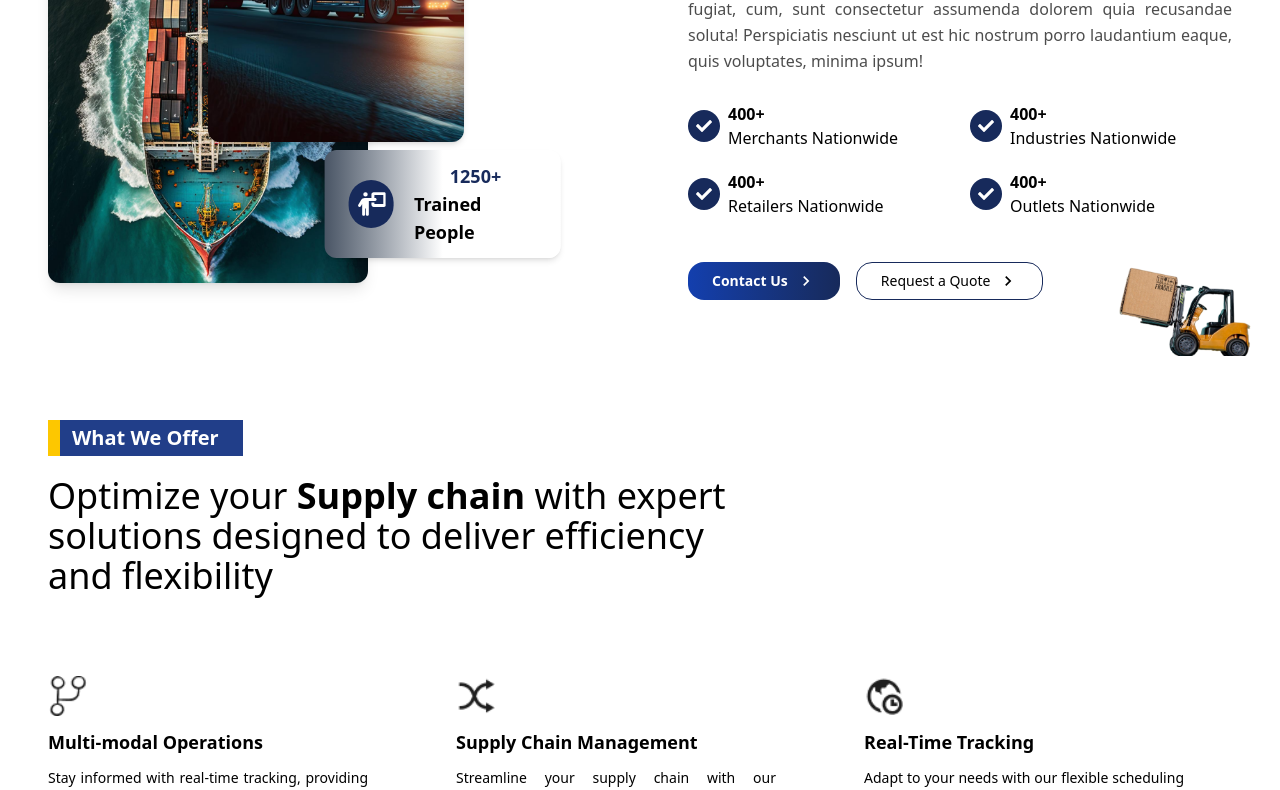
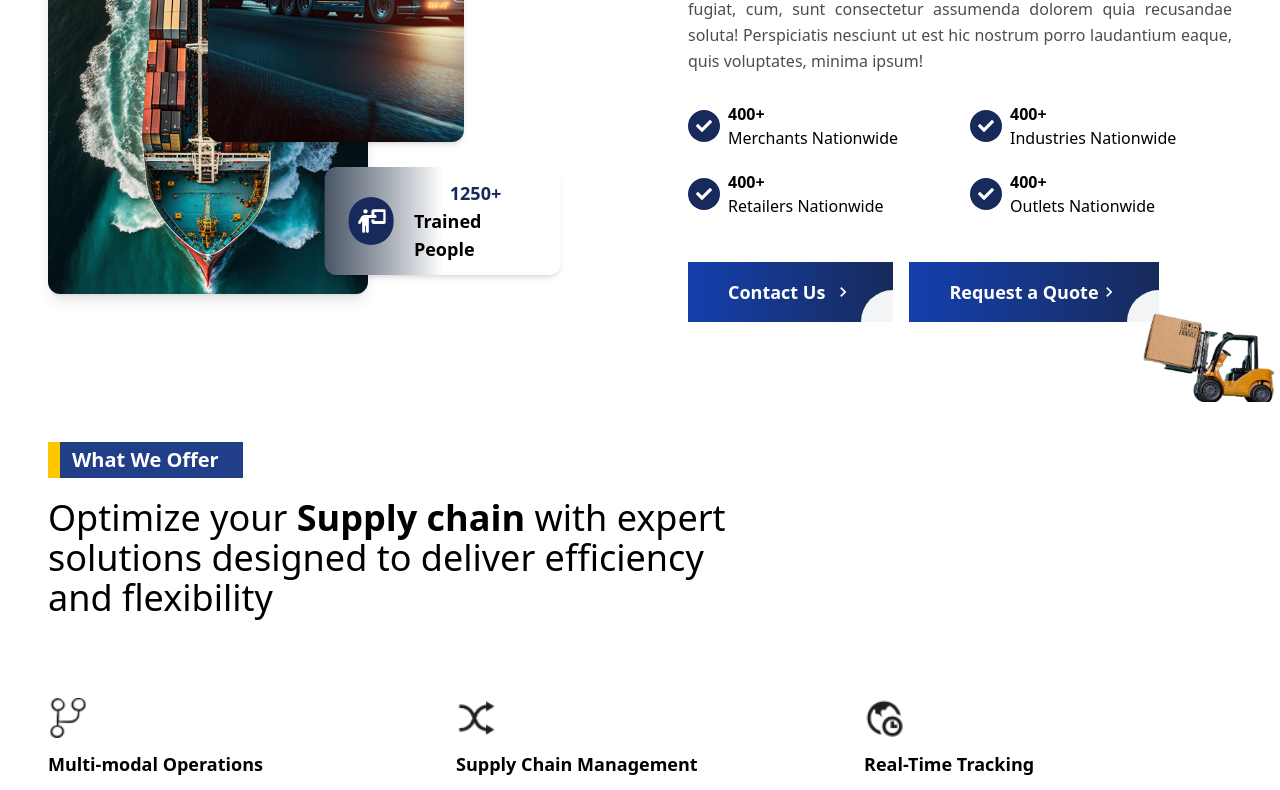
Before and after one commit to Mdsakib999/Logistics-development-3, a React (Vite) app: page / in a window 1280 px wide. Shown: the part 2000-2790 px from the top of the page. Built offline with nearby package versions, Linux system fonts and the light colour scheme.

Commit message:
updatedButton

```diff
--- a/src/Components/About/Overview.jsx
+++ b/src/Components/About/Overview.jsx
@@ -2,6 +2,7 @@ import { useState } from "react";
 import { HeadingInfo } from "../SharedComponent/HeadingInfo";
 import img1 from "/assets/About/truck.jpg";
 import img2 from "/assets/About/deliveryBoy.jpg";
+import { GradientButton } from "../SharedComponent/Button/GradientButton";
 
 export const Overview = () => {
   const [activeTab, setActiveTab] = useState("approach");
@@ -87,9 +88,7 @@ export const Overview = () => {
 
           {/* Learn More Button */}
           <div className="pt-4">
-            <button className="bg-primary text-white px-6 py-3 rounded font-medium hover:bg-blue-800 transition-colors duration-200">
-              Learn More
-            </button>
+            <GradientButton>Learn More</GradientButton>
           </div>
         </div>
       </div>
--- a/src/Components/BlogDetails/Help.jsx
+++ b/src/Components/BlogDetails/Help.jsx
@@ -1,3 +1,4 @@
+import { GradientButton } from "../SharedComponent/Button/GradientButton";
 import { PrimaryButton } from "../SharedComponent/Button/PrimaryButton";
 
 export const Help = () => {
@@ -9,7 +10,7 @@ export const Help = () => {
         contact you to discuss your warehousing, distribution, air, ocean
         freight or any other logistics needs.
       </p>
-      <PrimaryButton>Contact</PrimaryButton>
+      <GradientButton>Contact</GradientButton>
     </div>
   );
 };
--- a/src/Components/Home/AboutUs.jsx
+++ b/src/Components/Home/AboutUs.jsx
@@ -8,6 +8,7 @@ import { FaCheck } from "react-icons/fa";
 import miniCar from "/assets/About/miniCar.png";
 import { FaPersonChalkboard } from "react-icons/fa6";
 import { PrimaryButton } from "../SharedComponent/Button/PrimaryButton";
+import { GradientButton } from "../SharedComponent/Button/GradientButton";
 export const AboutUs = () => {
   const { ref, inView } = useInView({ triggerOnce: false });
 
@@ -87,20 +88,25 @@ export const AboutUs = () => {
 
           {/* Buttons */}
           <div className="flex gap-4 pt-6 justify-center lg:justify-start">
-            <PrimaryButton className="px-6 py-2 rounded-2xl text-sm">
-              Contact Us
-              <MdKeyboardArrowRight className="w-5 h-5" />
-            </PrimaryButton>
-            <button className="border border-primary text-black px-6 py-2 rounded-2xl flex items-center gap-2 text-sm cursor-pointer hover:bg-[#133FAE] hover:border-blue-500 hover:text-white">
-              Request a Quote
-              <MdKeyboardArrowRight className="w-5 h-5" />
-            </button>
+            <GradientButton>
+              <div className="flex items-center gap-2">
+                Contact Us
+                <MdKeyboardArrowRight className="w-5 h-5" />
+              </div>
+            </GradientButton>
+
+            <GradientButton>
+              <div className=" flex items-center">
+                Request a Quote
+                <MdKeyboardArrowRight className="w-5 h-5" />
+              </div>
+            </GradientButton>
           </div>
         </div>
       </div>
 
       {/* Bottom Mini Vehicle */}
-      <div className="absolute -bottom-4 md:bottom-0 lg:bottom-6 right-0 lg:right-6">
+      <div className="absolute -bottom-4 md:bottom-0 lg:bottom-0 right-0 ">
         <img src={miniCar} alt="Mini Car" className="w-36 h-auto" />
       </div>
     </div>
--- a/src/Components/Home/FAQ.jsx
+++ b/src/Components/Home/FAQ.jsx
@@ -4,6 +4,7 @@ import { HeadingInfo } from "../SharedComponent/HeadingInfo";
 import TruckImg from "/assets/Truck.png";
 import { faqData } from "../../FakeDb/FAQData";
 import { Link } from "react-router-dom";
+import { GradientButton } from "../SharedComponent/Button/GradientButton";
 
 export const FAQ = () => {
   const [openFAQ, setOpenFAQ] = useState(null);
@@ -28,15 +29,12 @@ export const FAQ = () => {
             through our comprehensive FAQ section. We address common questions
             and provide expert guidance.
           </p>
-
-          <Link
-            to={"/contact"}
-            className="bg-primary text-white px-6 py-2 rounded-full flex items-center gap-2 text-sm w-fit hover:bg-primary-dark transition"
-          >
-            Contact Us
-            <MdKeyboardArrowRight className="w-5 h-5" />
-          </Link>
-
+          <GradientButton className="w-fit">
+            <Link to={"/contact"} className="flex items-center gap-2">
+              Contact Us
+              <MdKeyboardArrowRight className="w-5 h-5" />
+            </Link>
+          </GradientButton>
           <div className="mt-6">
             <img
               src={TruckImg}
--- a/src/Components/Home/GetInTouch.jsx
+++ b/src/Components/Home/GetInTouch.jsx
@@ -9,6 +9,7 @@ import {
 } from "react-icons/fa";
 import { HeadingInfo } from "../SharedComponent/HeadingInfo";
 import { PrimaryButton } from "../SharedComponent/Button/PrimaryButton";
+import { GradientButton } from "../SharedComponent/Button/GradientButton";
 
 export const GetInTouch = () => {
   const [formData, setFormData] = useState({
@@ -156,9 +157,9 @@ export const GetInTouch = () => {
             </div>
 
             {/* Submit Button */}
-            <PrimaryButton type="submit" className="w-fit">
+            <GradientButton type="submit" className="w-fit">
               Send Message
-            </PrimaryButton>
+            </GradientButton>
           </form>
         </div>
 
--- a/src/Components/Home/OurBlog.jsx
+++ b/src/Components/Home/OurBlog.jsx
@@ -3,6 +3,7 @@ import { BlogData } from "../../FakeDb/Blog";
 import { HeadingInfo } from "../SharedComponent/HeadingInfo";
 import { FaClock, FaCalendarAlt } from "react-icons/fa";
 import { Link } from "react-router-dom";
+import { GradientButton } from "../SharedComponent/Button/GradientButton";
 
 export const OurBlog = () => {
   return (
@@ -44,15 +45,11 @@ export const OurBlog = () => {
       </div>
 
       <div className="flex items-center justify-end mt-6">
-        <Link
-          to={"/blog"}
-          className="group relative overflow-hidden px-5 py-2 font-semibold text-md text-white
-          bg-gradient-to-r from-[#133FAE] to-[#172A5B]
-          transition-all duration-300 ease-in-out
-          hover:shadow-[0_0_25px_#1f3db7] rounded flex items-center gap-2"
-        >
-          More Blog <span>|</span> <LuArrowUpRight className="w-5 h-5" />
-        </Link>
+        <GradientButton>
+          <Link to={"/blog"} className="flex items-center gap-2">
+            More Blog <span>|</span> <LuArrowUpRight className="w-5 h-5" />
+          </Link>
+        </GradientButton>
       </div>
     </div>
   );
--- a/src/Components/Home/OurExperience.jsx
+++ b/src/Components/Home/OurExperience.jsx
@@ -1,6 +1,7 @@
 import { SlEarphonesAlt } from "react-icons/sl";
 import { HeadingInfo } from "../SharedComponent/HeadingInfo";
 import { LuArrowUpRight } from "react-icons/lu";
+import { GradientButton } from "../SharedComponent/Button/GradientButton";
 
 export const OurExperience = () => {
   const menuItems = [
@@ -44,14 +45,11 @@ export const OurExperience = () => {
               </div>
             </div>
 
-            <button
-              className="group relative overflow-hidden px-5 py-2 font-semibold text-md text-white
-              bg-gradient-to-r from-[#133FAE] to-[#172A5B]
-              transition-all duration-300 ease-in-out
-              hover:shadow-[0_0_25px_#1f3db7] rounded flex items-center gap-2"
-            >
-              Know More <span>|</span> <LuArrowUpRight className="w-5 h-5" />
-            </button>
+            <GradientButton>
+              <button className="flex items-center gap-2">
+                Know More <span>|</span> <LuArrowUpRight className="w-5 h-5" />
+              </button>
+            </GradientButton>
           </div>
         </div>
 
--- a/src/Components/SharedComponent/Button/GradientButton.jsx
+++ b/src/Components/SharedComponent/Button/GradientButton.jsx
@@ -33,7 +33,7 @@ export const GradientButton = ({
         className="
           absolute bottom-0 right-0 w-6 h-6 sm:w-8 sm:h-8
           rounded-tl-full
-          bg-white group-hover:bg-[#F9C923]
+          bg-gray-100 group-hover:bg-[#F9C923]
           transition-colors duration-300 z-0
         "
       ></div>
```
